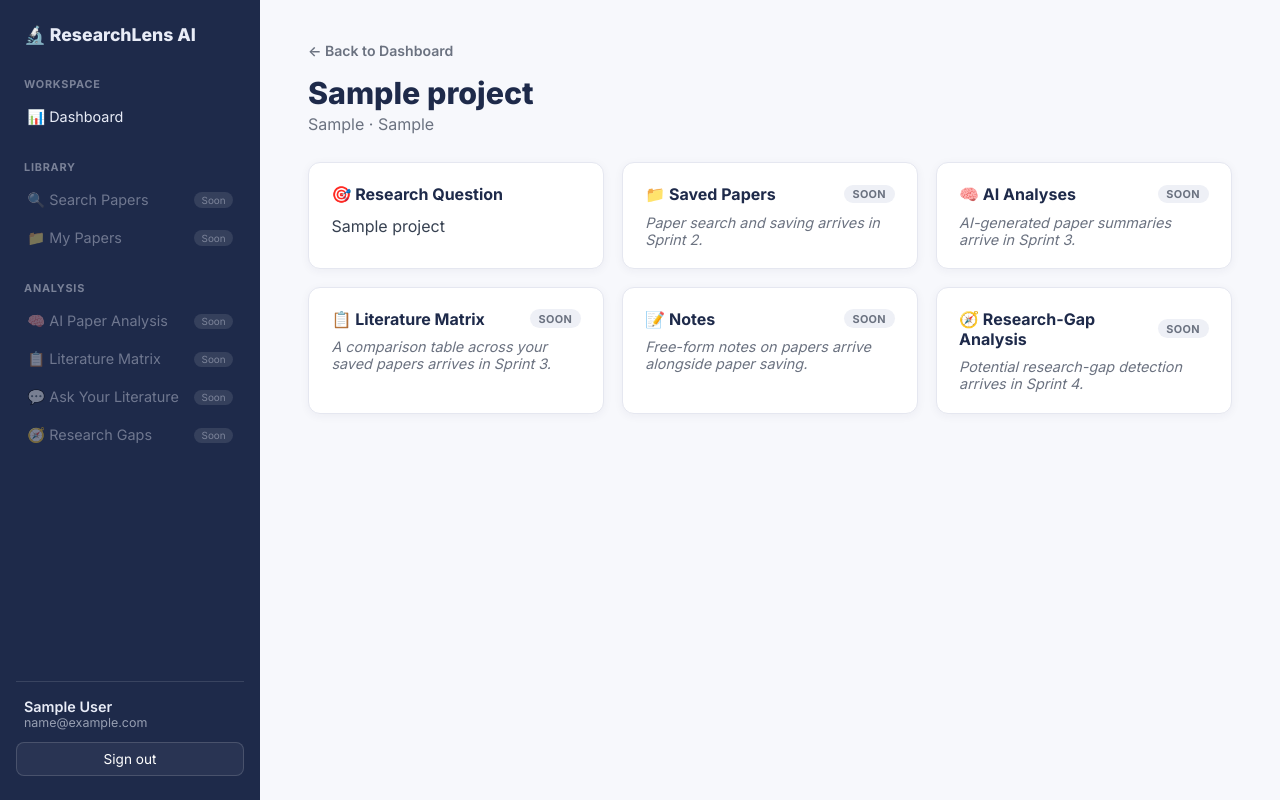
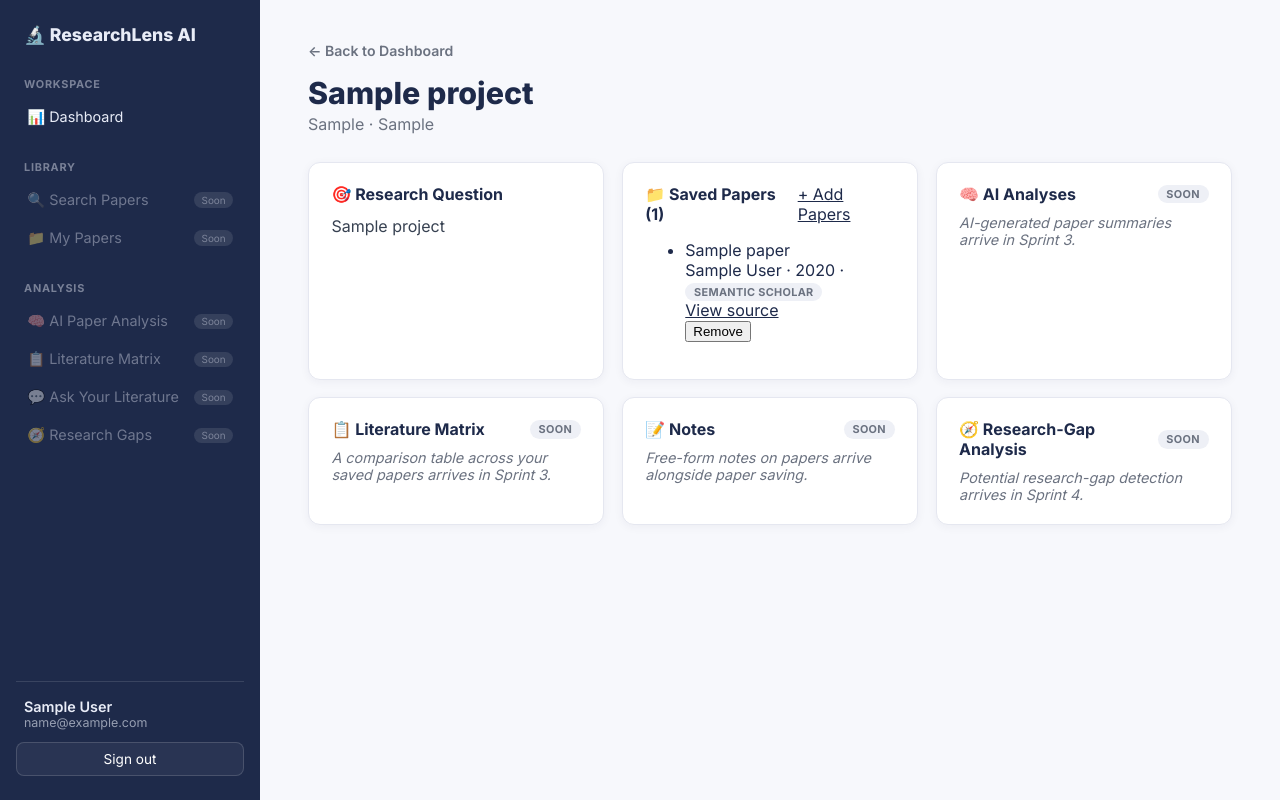
Before and after one commit to EmmanuelOrunta/researchlens-ai, a Flask app: page /projects/1 in a window 1280 px wide. Run offline with Flask 3, Linux system fonts and the light colour scheme; the visitor is signed in with stand-in values (Sample User, id 1); tables that the repository leaves empty hold one stand-in row (values such as "Sample post").

Commit message:
Enhance Saved Papers section with dynamic content and actions

```diff
--- a/templates/project_detail.html
+++ b/templates/project_detail.html
@@ -18,12 +18,33 @@
       {% endif %}
     </div>
 
-    <div class="detail-card">
+    <div class="detail-card detail-card-wide">
       <div class="detail-card-header">
-        <h2>📁 Saved Papers</h2>
-        <span class="badge-muted">Soon</span>
+        <h2>📁 Saved Papers ({{ papers|length }})</h2>
+        <a href="{{ url_for('papers.search', project_id=project.id) }}" class="badge-link">+ Add Papers</a>
       </div>
-      <p class="detail-card-empty">Paper search and saving arrives in Sprint 2.</p>
+      {% if not papers %}
+        <p class="detail-card-empty">No papers saved yet. Search academic sources or upload a PDF to get started.</p>
+      {% else %}
+        <ul class="paper-list">
+          {% for paper in papers %}
+            <li class="paper-list-item">
+              <div class="paper-list-title">{{ paper.title }}</div>
+              <div class="paper-list-meta">
+                {{ paper.authors or "Unknown authors" }}{% if paper.year %} &middot; {{ paper.year }}{% endif %}
+                &middot;
+                <span class="badge-muted">{{ "Uploaded PDF" if paper.source == "upload" else "Semantic Scholar" }}</span>
+              </div>
+              <div class="paper-list-actions">
+                {% if paper.url %}<a href="{{ paper.url }}" target="_blank" rel="noopener">View source</a>{% endif %}
+                <form method="post" action="{{ url_for('papers.remove', project_id=project.id, paper_id=paper.id) }}" class="paper-remove-form">
+                  <button type="submit" class="link-button">Remove</button>
+                </form>
+              </div>
+            </li>
+          {% endfor %}
+        </ul>
+      {% endif %}
     </div>
 
     <div class="detail-card">
```
